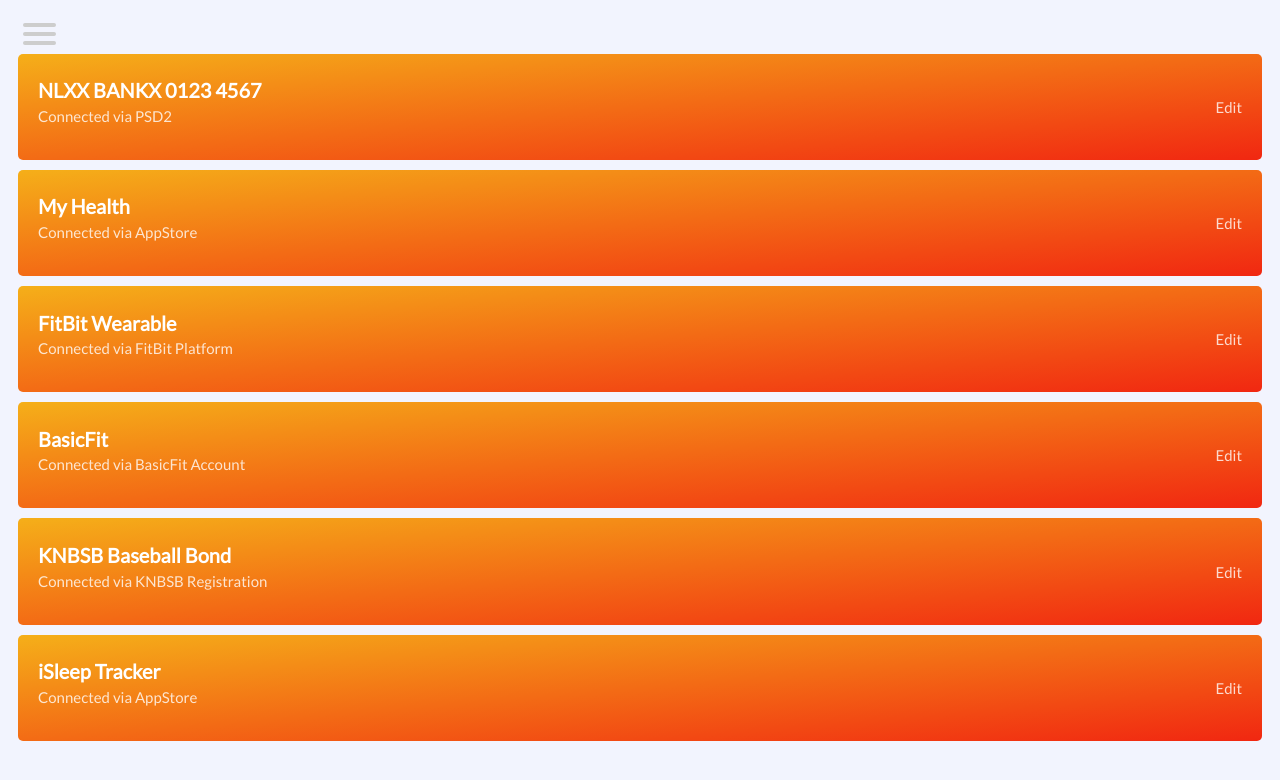
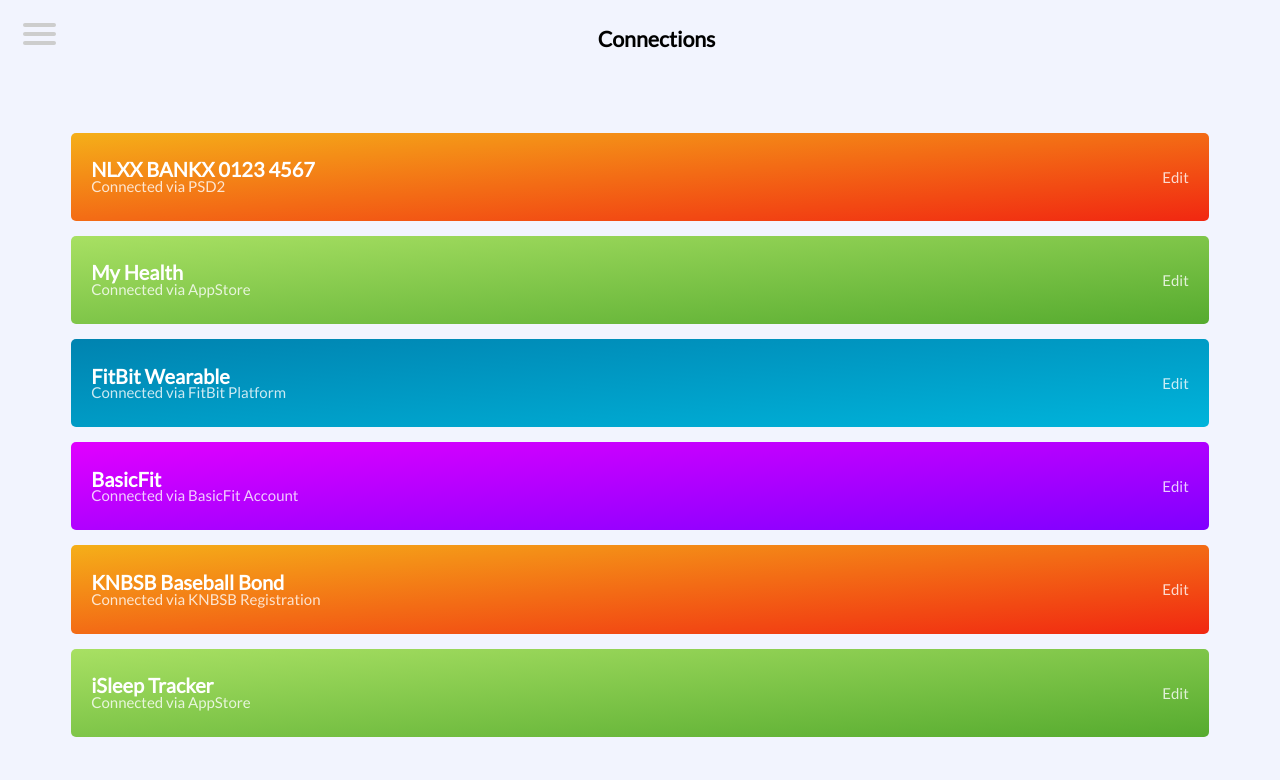
Before and after one commit to odysseyhack/purplepension, an Angular app in the folder purplepension-frontend/: page /connections in a window 1280 px wide. Shown: the top 780 px of the page. Built offline with nearby package versions, Linux system fonts and the light colour scheme.

Commit message:
Connection Data + background gradients added

```diff
--- a/purplepension-frontend/src/app/connections/connections.component.css
+++ b/purplepension-frontend/src/app/connections/connections.component.css
@@ -1,16 +1,48 @@
 #container{
-    margin: 10px;
+    margin: 5%;
 }
 
-
-#item {
-    border-radius: 5px;
-    padding: 20px;
+#one {
     background: #f12711;  /* fallback for old browsers */
     background: -webkit-linear-gradient(to right bottom, #f5af19, #f12711);  /* Chrome 10-25, Safari 5.1-6 */
     background: linear-gradient(to right bottom, #f5af19, #f12711); /* W3C, IE 10+/ Edge, Firefox 16+, Chrome 26+, Opera 12+, Safari 7+ */
+}
+
+#two {
+    background: #56ab2f;  /* fallback for old browsers */
+    background: -webkit-linear-gradient(to right bottom, #a8e063, #56ab2f);  /* Chrome 10-25, Safari 5.1-6 */
+    background: linear-gradient(to right bottom, #a8e063, #56ab2f); /* W3C, IE 10+/ Edge, Firefox 16+, Chrome 26+, Opera 12+, Safari 7+ */
+}
+
+#three {
+    background: #00B4DB;  /* fallback for old browsers */
+    background: -webkit-linear-gradient(to right bottom, #0083B0, #00B4DB);  /* Chrome 10-25, Safari 5.1-6 */
+    background: linear-gradient(to right bottom, #0083B0, #00B4DB); /* W3C, IE 10+/ Edge, Firefox 16+, Chrome 26+, Opera 12+, Safari 7+ */
+}
+
+#four {
+    background: #7F00FF;  /* fallback for old browsers */
+    background: -webkit-linear-gradient(to right bottom, #E100FF, #7F00FF);  /* Chrome 10-25, Safari 5.1-6 */
+    background: linear-gradient(to right bottom, #E100FF, #7F00FF); /* W3C, IE 10+/ Edge, Firefox 16+, Chrome 26+, Opera 12+, Safari 7+ */
+}
+
+#five {
+    background: #f12711;  /* fallback for old browsers */
+    background: -webkit-linear-gradient(to right bottom, #f5af19, #f12711);  /* Chrome 10-25, Safari 5.1-6 */
+    background: linear-gradient(to right bottom, #f5af19, #f12711); /* W3C, IE 10+/ Edge, Firefox 16+, Chrome 26+, Opera 12+, Safari 7+ */
+}
+
+#six {
+    background: #56ab2f;  /* fallback for old browsers */
+    background: -webkit-linear-gradient(to right bottom, #a8e063, #56ab2f);  /* Chrome 10-25, Safari 5.1-6 */
+    background: linear-gradient(to right bottom, #a8e063, #56ab2f); /* W3C, IE 10+/ Edge, Firefox 16+, Chrome 26+, Opera 12+, Safari 7+ */
+}
+
+.item {
+    border-radius: 5px;
+    padding: 20px;
     color: white;
-    margin-bottom: 10px;
+    margin-bottom: 15px;
 }
 
 .content{
@@ -43,4 +75,5 @@
 h3{
     opacity: 0.8;
     font-size: 15px;
+    line-height: 0px;
 }
--- a/purplepension-frontend/src/app/connections/connections.component.html
+++ b/purplepension-frontend/src/app/connections/connections.component.html
@@ -1,6 +1,6 @@
 <app-sidebar></app-sidebar>
 <div id="container">
-  <div id="item">
+  <div class="item" id="one">
     <div class="content">
       <div class="left">
           <h2>NLXX BANKX 0123 4567</h2>
@@ -12,7 +12,7 @@
     </div>
   </div>
 
-  <div id="item">
+  <div class="item" id="two">
       <div class="content">
         <div class="left">
             <h2>My Health</h2>
@@ -24,7 +24,7 @@
       </div>
     </div>
 
-    <div id="item">
+    <div class="item" id="three">
         <div class="content">
           <div class="left">
               <h2>FitBit Wearable</h2>
@@ -36,7 +36,7 @@
         </div>
       </div>
 
-      <div id="item">
+      <div class="item" id="four">
           <div class="content">
             <div class="left">
                 <h2>BasicFit</h2>
@@ -48,7 +48,7 @@
           </div>
         </div>
 
-        <div id="item">
+        <div class="item" id="five">
             <div class="content">
               <div class="left">
                   <h2>KNBSB Baseball Bond</h2>
@@ -60,7 +60,7 @@
             </div>
           </div>
 
-          <div id="item">
+          <div class="item" id="six">
               <div class="content">
                 <div class="left">
                     <h2>iSleep Tracker</h2>
--- a/purplepension-frontend/src/app/connections/connections.component.ts
+++ b/purplepension-frontend/src/app/connections/connections.component.ts
@@ -10,6 +10,8 @@
   constructor() { }
 
   ngOnInit() {
+    localStorage.clear;
+    localStorage.setItem('Title', 'Connections');
   }
 
 }
```
